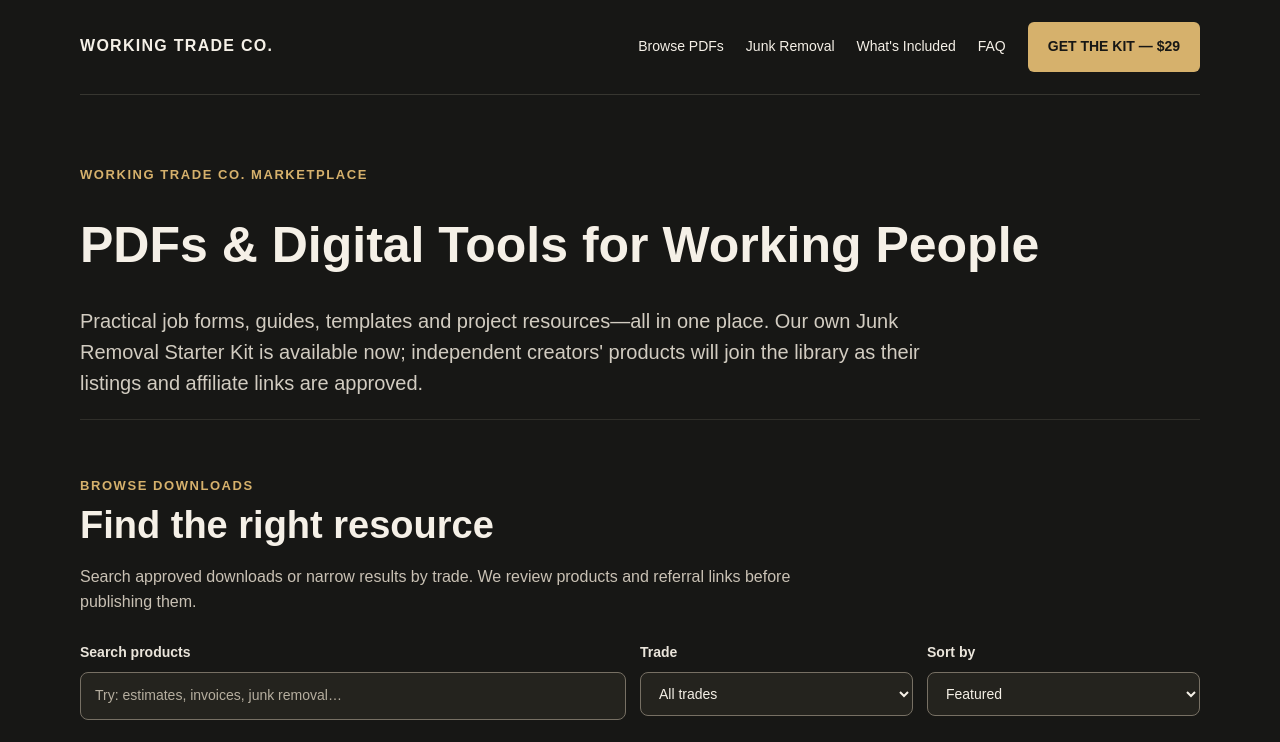
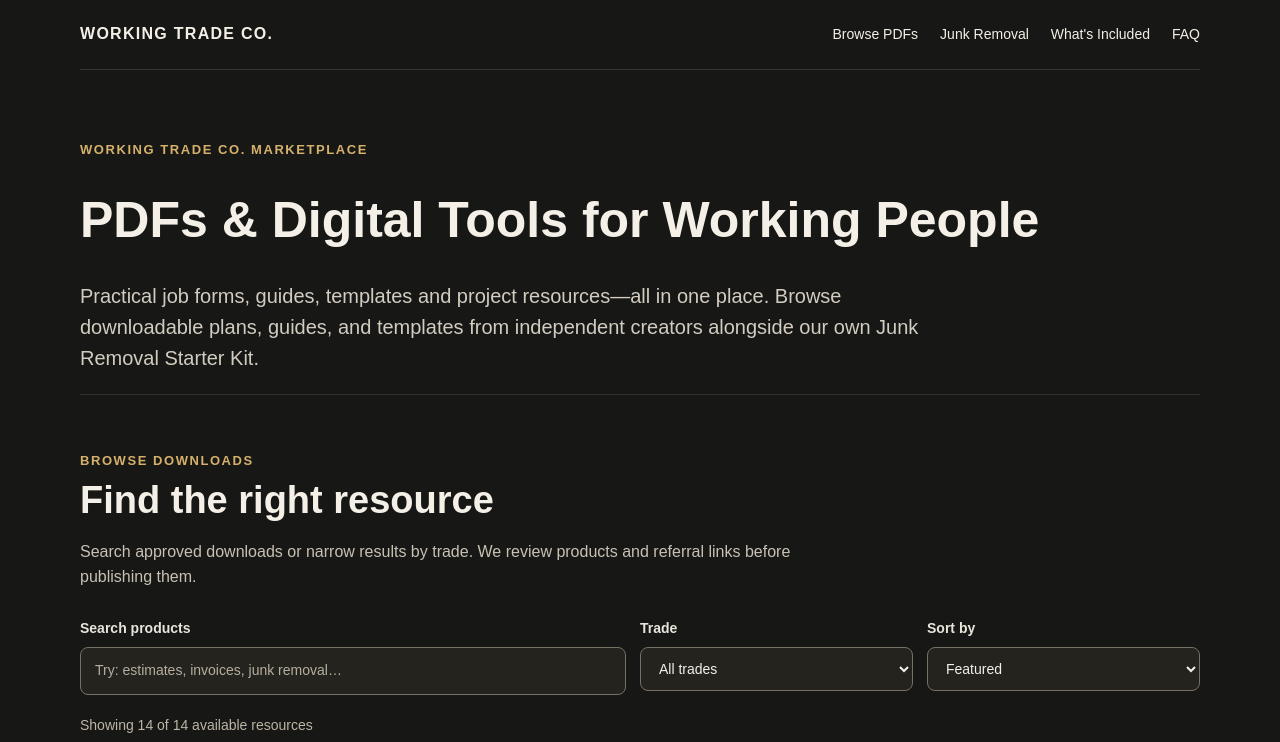
Before and after one commit to iroc46me-ui/working-trade-co, a Next.js app: page /marketplace in a window 1280 px wide. Shown: the top 742 px of the page. Built offline with nearby package versions, Linux system fonts and the light colour scheme.

Commit message:
Clean up marketplace navigation and introduction

```diff
--- a/app/layout.js
+++ b/app/layout.js
@@ -1,7 +1,7 @@
 import "./globals.css";
 export const metadata={title:"Working Trade Co. | Business tools for people who do the work",description:"Practical business systems for owner-operators and working trades."};
 export default function RootLayout({children}){return <html lang="en"><body>
-<header><div className="wrap nav"><a className="brand" href="/">WORKING TRADE CO.</a><nav className="navlinks"><a className="marketplace-nav" href="/marketplace">Browse PDFs</a><a href="/junk-removal">Junk Removal</a><a href="/whats-included">What's Included</a><a href="/faq">FAQ</a><a className="btn" href="https://iroc46.gumroad.com/l/junk-removal-starter-kit">GET THE KIT — $29</a></nav></div></header>
+<header><div className="wrap nav"><a className="brand" href="/">WORKING TRADE CO.</a><nav className="navlinks"><a className="marketplace-nav" href="/marketplace">Browse PDFs</a><a href="/junk-removal">Junk Removal</a><a href="/whats-included">What's Included</a><a href="/faq">FAQ</a></nav></div></header>
 {children}
 <footer><div className="wrap"><b>WORKING TRADE CO.</b><br/>Business tools built for people who do the work.<p>© 2026 Working Trade Co. • <a href="/legal">Legal, Privacy & License</a></p></div></footer>
 </body></html>}
--- a/app/marketplace/page.js
+++ b/app/marketplace/page.js
@@ -12,8 +12,7 @@ export default function Marketplace() {
       <h1>PDFs &amp; Digital Tools for Working People</h1>
       <p className="catalog-intro">
         Practical job forms, guides, templates and project resources—all in one place.
-        Our own Junk Removal Starter Kit is available now; independent creators' products
-        will join the library as their listings and affiliate links are approved.
+        Browse downloadable plans, guides, and templates from independent creators alongside our own Junk Removal Starter Kit.
       </p>
       <CatalogClient />
       <div className="notice catalog-disclosure">
```
